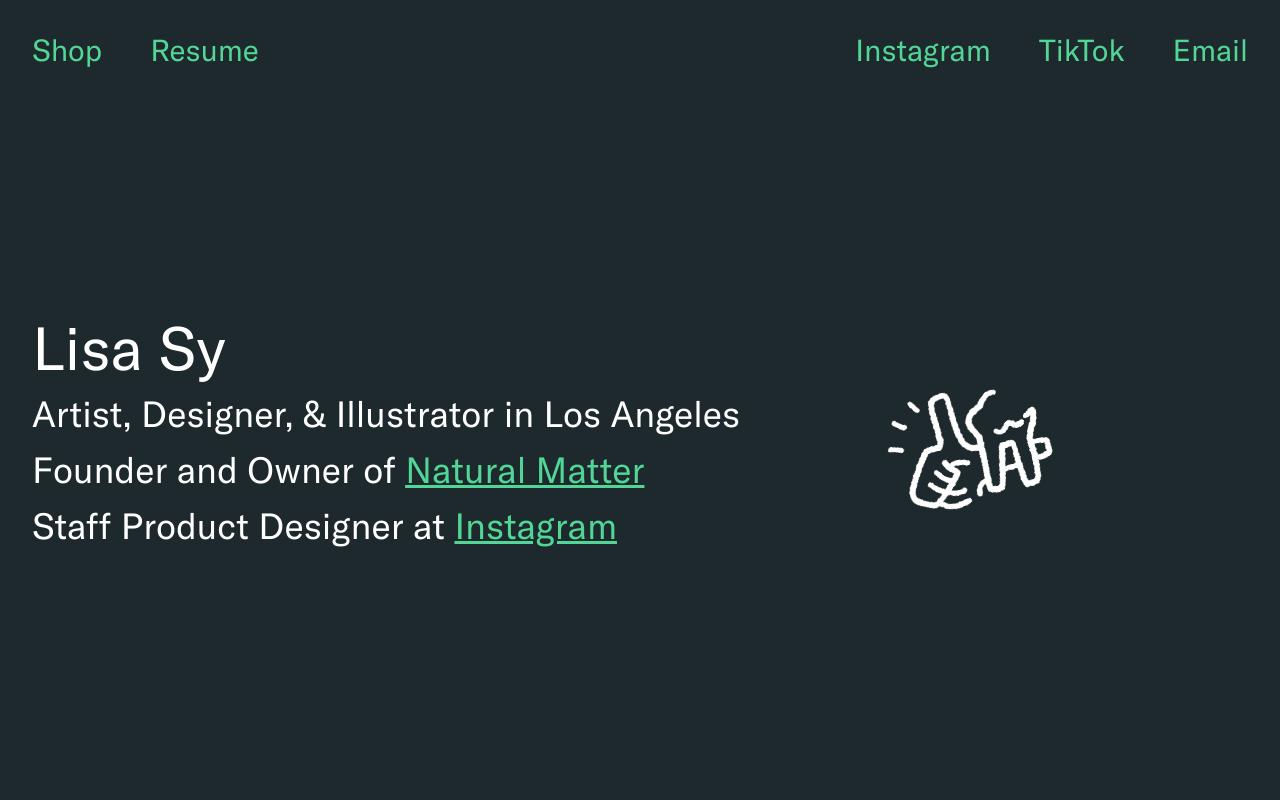
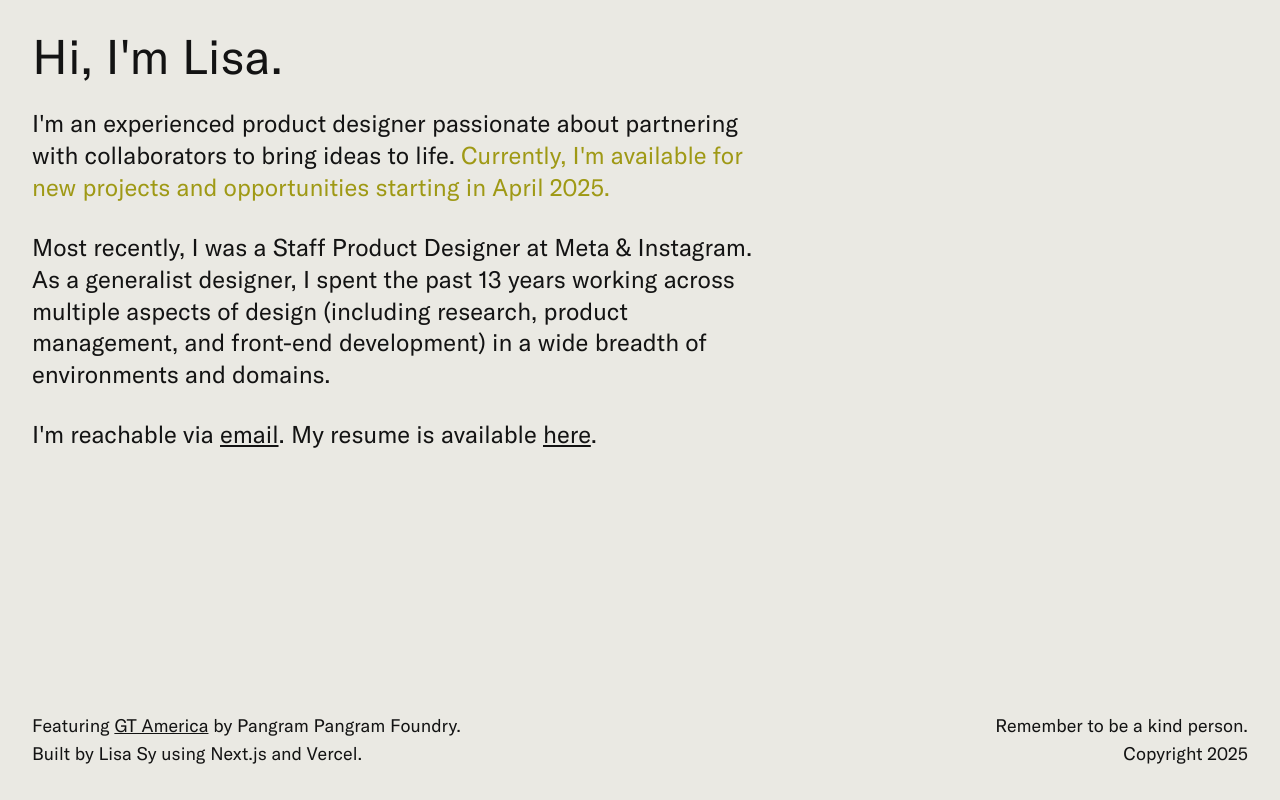
Before and after one commit to lisasy/lisasy-studio, a Next.js app: page / in a window 1280 px wide. Shown: the top 800 px of the page. Built offline with nearby package versions, Linux system fonts and the light colour scheme.

Commit message:
initial march 2025 update

```diff
--- a/package.json
+++ b/package.json
@@ -13,10 +13,10 @@
     "autoprefixer": "10.4.14",
     "eslint": "8.42.0",
     "eslint-config-next": "13.4.4",
-    "next": "^13.5.4",
+    "next": "^15.2.1",
     "postcss": "^8.4.31",
-    "react": "18.2.0",
-    "react-dom": "18.2.0",
+    "react": "^19.0.0",
+    "react-dom": "^19.0.0",
     "tailwindcss": "3.3.2"
   },
   "devDependencies": {
--- a/src/app/globals.css
+++ b/src/app/globals.css
@@ -5,10 +5,10 @@
 
 :root {
   --foreground-rgb: 0, 0, 0;
-  --foreground: #ffffff;
-  --background-color: #1e292d;
-  --accent-color: #51D696;
-  --accent-hover-color: #31F999;
+  --foreground: #131313;
+  --background-color: #EAE9E3;
+  --accent-color: #131313;
+  --accent-hover-color: #B7B12A;
   --secondary-rgb: 142, 142, 142;
 }
 
--- a/src/app/layout.tsx
+++ b/src/app/layout.tsx
@@ -7,22 +7,22 @@
 }) {
   return (
     <html lang="en">
-      <body className="text-xl lg:text-2xl">
+      <body className="flex flex-col min-h-screen justify-between">
 
 
         {children}
 
-        <footer className="w-full my-0 mx-auto px-5 pb-8 md:px-8 md:pb-8 text-xl lg:text-2xl 2xl:text-3xl text-[#51D696]">
+        <footer className="w-full my-0 mx-auto px-5 pb-8 md:px-8 md:pb-8 text-sm md:text-md lg:text-lg">
           <div className="flex flex-col gap-4 md:gap-8 md:flex-row justify-between">
-            <div className="lg:w-1/2 text-xl">
+            <div className="lg:w-1/2">
               <p className="w-full">
               Featuring <a href="https://pangrampangram.com/products/editorial-new" className="underline" target="_blank" rel="noreferrer">GT America</a> by Pangram Pangram Foundry.
               <br />Built by Lisa Sy using Next.js and Vercel.
               </p>
             </div>
-            <div className="text-xl lg:w-1/2 md:text-right">
+            <div className="lg:w-1/2 md:text-right">
               <p>Remember to be a kind person.</p>
-              <p>Copyright 2023</p>
+              <p>Copyright 2025</p>
             </div>
           </div>
         </footer>
--- a/src/app/page.js
+++ b/src/app/page.js
@@ -1,44 +1,22 @@
-import Image from 'next/image'
-import Navigation from '/components/Navigation.js';
-
-
-const imageStyle = {
-  margin: "0 auto",
-}
-
 export default function Home() {
   return (
-    <main className="flex min-h-[50vh] md:min-h-screen flex-col items-left p-5 md:p-8 md:pb-20 w-full my-0 mx-auto">
-       <Navigation />
-      <article className="min-h-[50vh] md:min-h-screen flex flex-col gap-12">
-          <div className="w-full min-h-[50vh] md:min-h-screen flex flex-col justify-center text-left text-2xl md:text-3xl lg:text-4xl leading-tight gap-0 md:gap-4">
-            <h1 className="text-4xl md:text-5xl lg:text-6xl">
-              Lisa Sy
+    <main className="flex flex-col items-left p-5 md:p-8 md:pb-20 w-full my-0 mx-auto">
+      <article className="flex flex-col gap-12">
+          <div className="w-full sm:w-3/5 flex flex-col justify-center text-left text-lg md:text-xl lg:text-2xl leading-[1.33] gap-4 md:gap-7">
+            <h1 className="text-3xl md:text-4xl lg:text-5xl">
+              Hi, I&apos;m Lisa.
             </h1>
-            <h2>
-              Artist, Designer, & Illustrator in Los Angeles
-            </h2>
-            <h2>
-              Founder and Owner of <a href="https://www.naturalmatter.shop/" class="underline">Natural Matter</a>
-            </h2>
-            <h2>
-              Staff Product Designer at <a href="https://www.instagram.com" class="underline">Instagram</a>
-            </h2>
-              <div className="absolute w-[140px] md:w-[200px] -rotate-[12deg] top-[300px] md:top-[360px] right-[200px] hover:rotate-0 hover:cursor-pointer hover:scale-125 transition transition-timing-function: linear;">
-                <Image
-                  src={'/assets/la.gif'}
-                  layout={'responsive'}
-                  height={175}
-                  width={175}
-                  alt={`los angeles`}
-                  unoptimized={true}
-                />
-            </div>
+            <p className="leading-[1.33]">
+              I&apos;m an experienced product designer passionate about partnering with collaborators to bring ideas to life. <span className="text-bold text-[#9F9915]">Currently, I&apos;m available for new projects and opportunities starting in April 2025.</span>
+            </p>
+            <p className="leading-[1.33]">
+              Most recently, I was a Staff Product Designer at Meta & Instagram. As a generalist designer, I spent the past 13 years working across multiple aspects of design (including research, product management, and front-end development) in a wide breadth of environments and domains.
+            </p>
+            <p className="leading-[1.33]">
+              I&apos;m reachable via <a href="mailto:hello@lisasy.com" className="underline">email</a>. My resume is available <a href="https://read.cv/lisasy" className="underline" target="_blank" rel="noreferrer">here</a>.
+            </p>
           </div>
-
       </article>
     </main>
-
-
   )
 }
```
Also changed, not shown: 1 other file (tests, documents, lock files or other folders).
